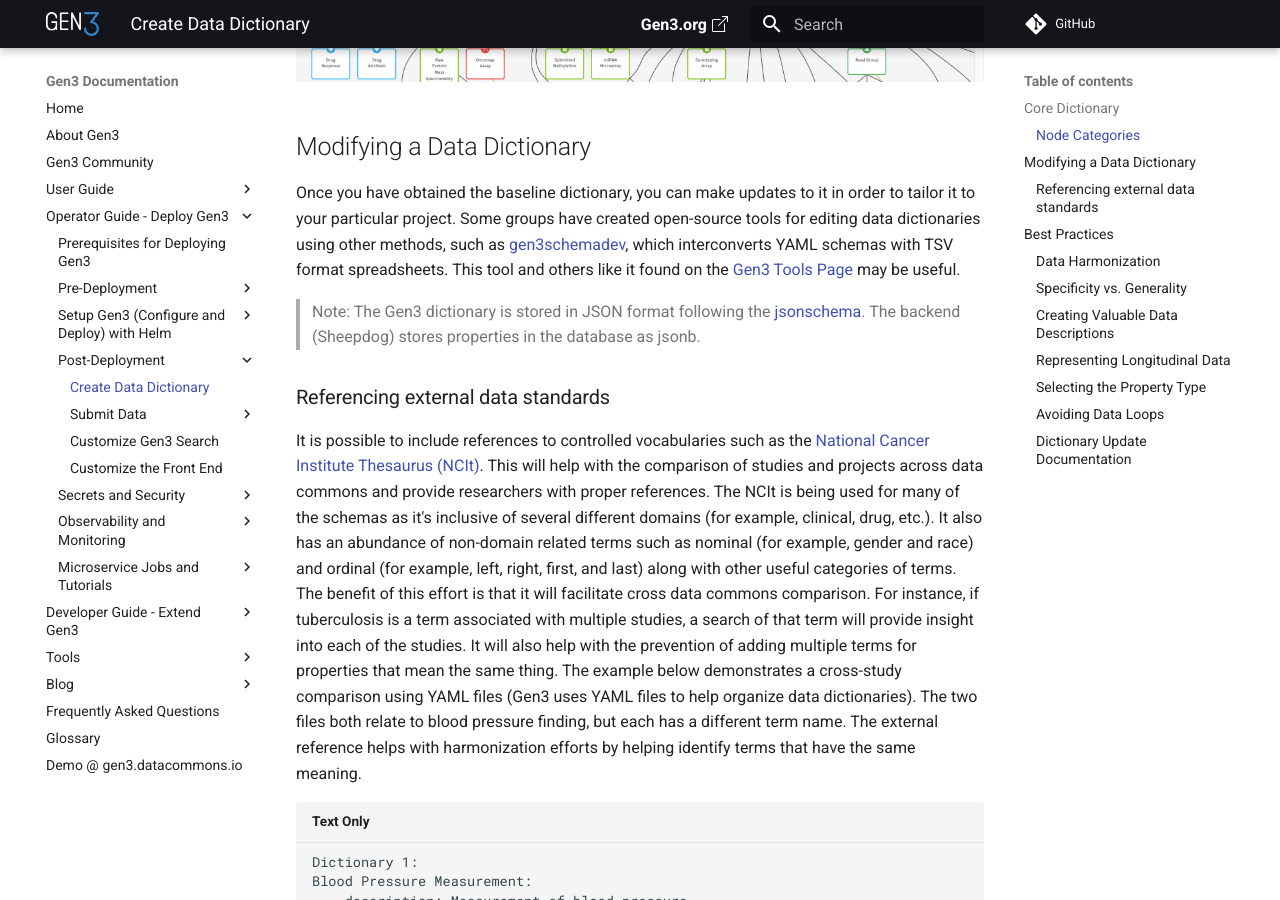
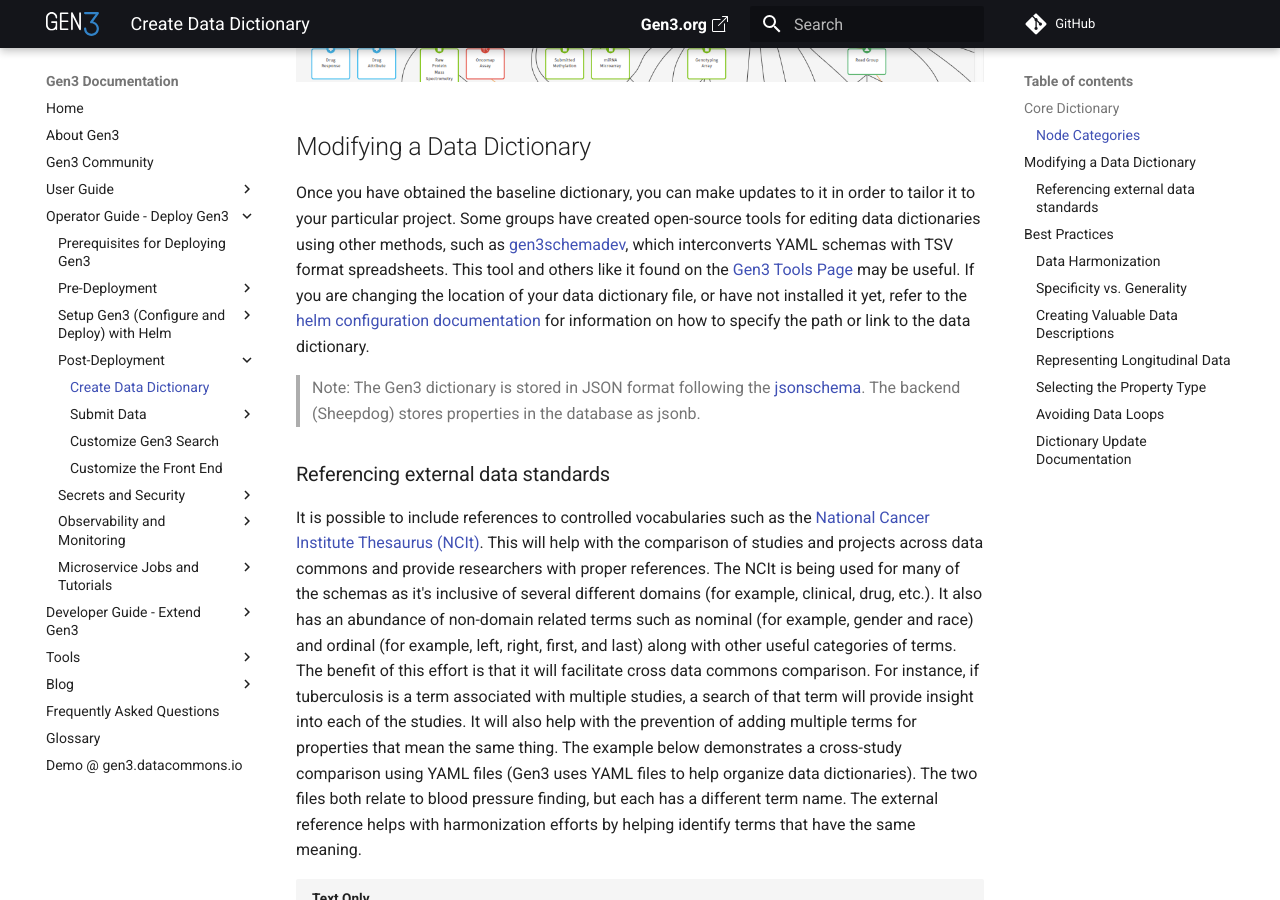
Before and after one commit to uc-cdis/docs-gen3, an MkDocs documentation site: the page built from docs/gen3-resources/operator-guide/create-data-dictionary.md, in a window 1280 px wide and 900 px high, scrolled down 3681 px. Built offline with MkDocs 1.6.1 and Material for MkDocs 9.7.7, drawn with Linux system fonts in a browser that asks for light colours; comment, search, counter and statistics services are not loaded.

Commit message:
The Create Data Dictionary page does not say how to install the dictionary, as those instructions are in the helm page, and difficult to find. I have added a link back to the helm instructions so users that start on this page can find them.

```diff
--- a/docs/gen3-resources/operator-guide/create-data-dictionary.md
+++ b/docs/gen3-resources/operator-guide/create-data-dictionary.md
@@ -62,7 +62,7 @@
 
 
 ## Modifying a Data Dictionary
-Once you have obtained the baseline dictionary, you can make updates to it in order to tailor it to your particular project. Some groups have created open-source tools for editing data dictionaries using other methods, such as [gen3schemadev][gen3schemadev], which interconverts YAML schemas with TSV format spreadsheets. This tool and others like it found on the [Gen3 Tools Page][Gen3 Tools] may be useful.
+Once you have obtained the baseline dictionary, you can make updates to it in order to tailor it to your particular project. Some groups have created open-source tools for editing data dictionaries using other methods, such as [gen3schemadev][gen3schemadev], which interconverts YAML schemas with TSV format spreadsheets. This tool and others like it found on the [Gen3 Tools Page][Gen3 Tools] may be useful. If you are changing the location of your data dictionary file, or have not installed it yet, refer to the [helm configuration documentation](helm/helm-config/index.md) for information on how to specify the path or link to the data dictionary.
 
 > Note: The Gen3 dictionary is stored in JSON format following the [jsonschema](https://cswr.github.io/JsonSchema/spec/basic_types/). The backend (Sheepdog) stores properties in the database as jsonb.
 
```
